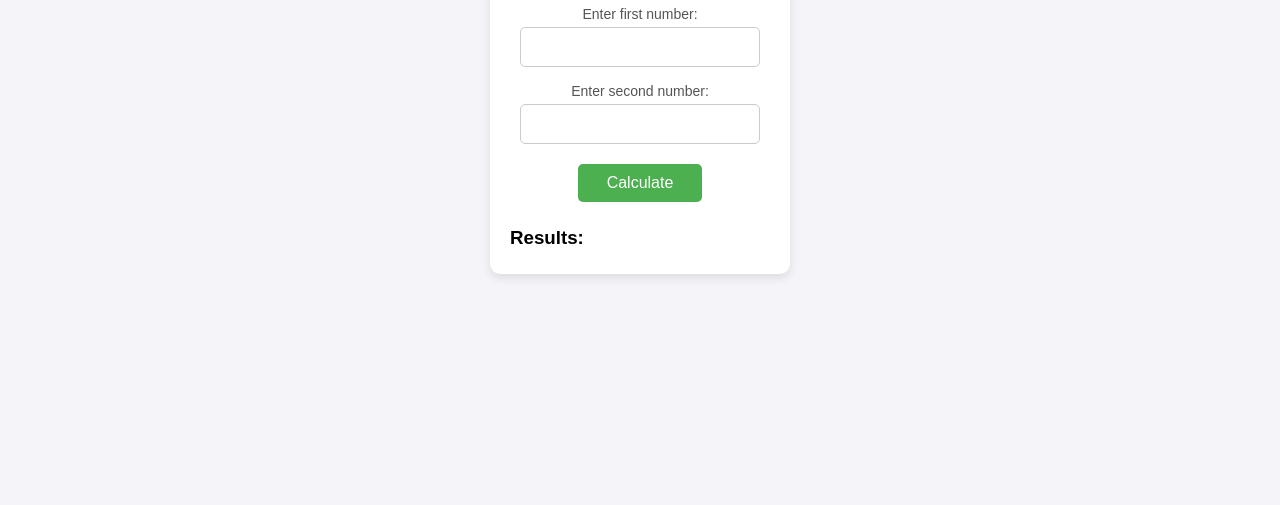
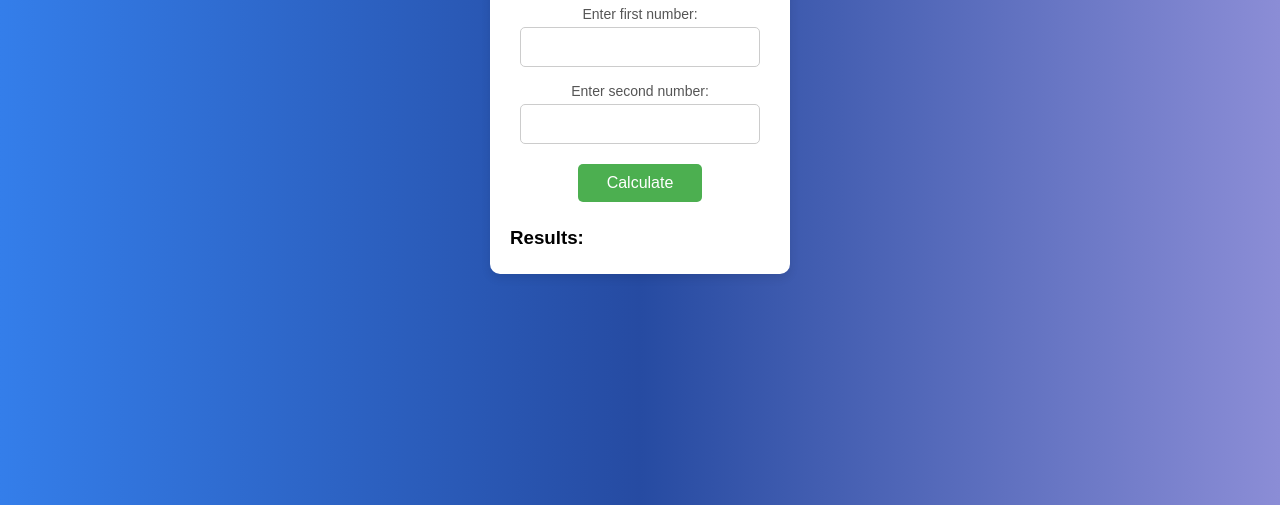
Before and after one commit to Nick2025-trix/java-commit, a plain HTML site: page index.html in a window 1280 px wide. Shown: the part 295-800 px from the top of the page. Drawn offline with Linux system fonts and the light colour scheme.

Commit message:
Update index.html

```diff
--- a/index.html
+++ b/index.html
@@ -14,7 +14,7 @@
 
         body {
             font-family: Arial, sans-serif;
-            background-color: #f4f4f9;
+             background: linear-gradient(90deg, #347eea, #264ba2, #8b8dd6);
             display: flex;
             justify-content: center;
             align-items: center;
```
